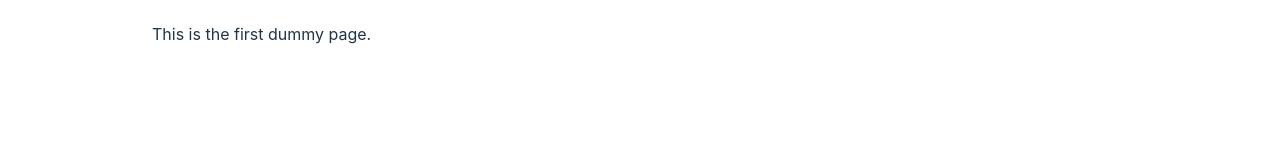
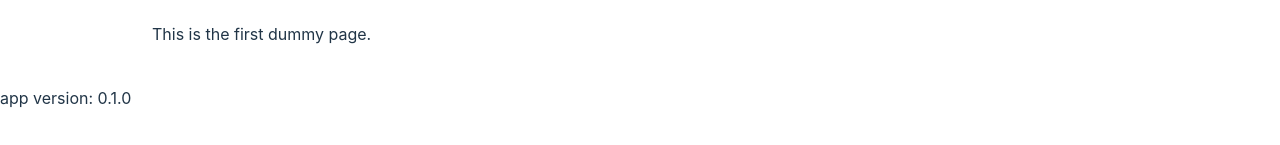
Before and after one commit to kopsha/vue-kick, a Vue app: page / in a window 1280 px wide. Shown: the part 169-314 px from the top of the page. Built offline with nearby package versions, Linux system fonts and the light colour scheme.

Commit message:
Added application version

```diff
--- a/src/app.vue
+++ b/src/app.vue
@@ -8,12 +8,16 @@
         <progress v-if="loading" :value="Math.trunc(progress + 0.5)" max="100" />
         <router-view v-else />
     </main>
+    <footer>
+        <p>app version: {{ version }}</p>
+    </footer>
 </template>
 
 <script setup>
-import { ref, onMounted } from "vue"
+import { ref, computed, onMounted, getCurrentInstance } from "vue"
 const loading = ref(true)
 const progress = ref(0)
+const version = getCurrentInstance().appContext.config.globalProperties.$version
 
 const fakeLoading = async () => {
     const loadingDuration = 987
@@ -26,9 +30,11 @@ const fakeLoading = async () => {
     progress.value = 100
     loading.value = false
 }
+
 onMounted(async () => {
     await fakeLoading()
 })
+
 </script>
 
 <style>
--- a/src/main.js
+++ b/src/main.js
@@ -2,5 +2,9 @@ import { createApp } from "vue"
 import "./style.css"
 import App from "./app.vue"
 import router from "./router"
+import { version } from "../package.json"
 
-createApp(App).use(router).mount("#app")
+const app = createApp(App)
+app.config.globalProperties.$version = version
+
+app.use(router).mount("#app")
```
